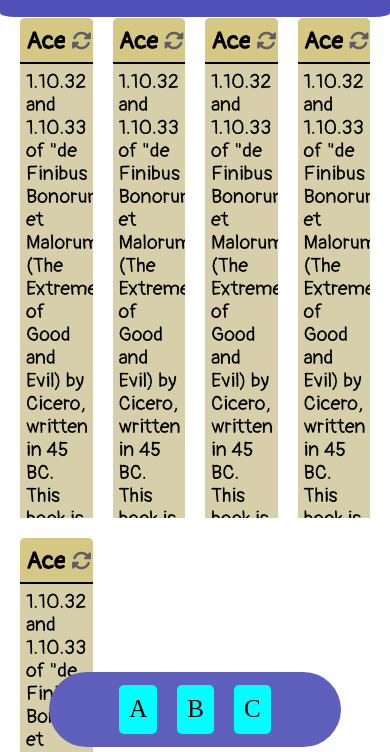
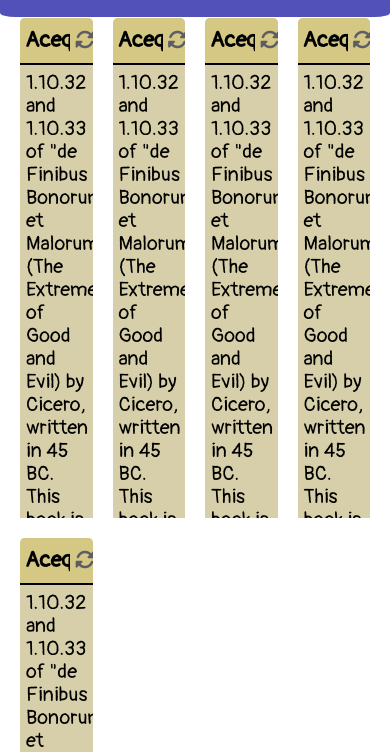
Before and after one commit to dogutesting/syncron_notes, a plain HTML site: page index.html in a window 390 px wide. Shown: the part 92-844 px from the top of the page. Drawn offline with Linux system fonts and the light colour scheme.

Commit message:
Responsive'den önceki commit.

```diff
--- a/css/index.css
+++ b/css/index.css
@@ -1,9 +1,10 @@
 body {
-
+    max-width: 1920px;
+    margin: 0 auto;
 }
-
 /* header */
 header {
+    max-width: 1920px;
     font-family: 'Pangolin-Regular';
     position: fixed;
     top: 0;
@@ -14,25 +15,22 @@ header nav {
     border-bottom-right-radius: 4%;
 
     background-color: rgb(81, 81, 185);
-    /*background-color: rgb(250, 229, 133);*/
+
     display: flex;
     justify-content: space-between;
     align-items: center;
     user-select: none;
 }
-
 #logo h1 {
     font-size: 30px;
     padding-left: 10px;
     color: white;
     transition: filter 0.5s ease;
 }
-
 #lang_buttons {
     display: flex;
     align-items: center;
 }
-
 #lang_buttons img {
     height: 45px;
     width: 90px;
@@ -41,17 +39,14 @@ header nav {
     border-radius: 6px;
     transition: filter 0.3s ease;
 }
-
 #lang_buttons img:hover{
     cursor: pointer;
     filter: brightness(70%);
 }
-
 #lang_buttons img:active {
     filter: brightness(40%);
     transition: none;
 }
-
 /* main */
 main {
     margin-top: 100px;
@@ -68,7 +63,6 @@ main {
     padding-left: 10px;
     padding-right: 10px;
 }
-
 .card {
     font-family: 'Pangolin-Regular';
     background-color: rgb(214, 207, 169);
@@ -80,39 +74,40 @@ main {
     border-top-left-radius: 5px;
     border-top-right-radius: 5px;
 }
-
 .top_bar_card {
     display: flex;
-    justify-content: space-between;
     border-bottom: 2px solid black;
-    padding: 6px;
-    padding-top: 10px;
     align-items: center;
     background-color: rgb(212, 200, 132);
+    height: 7%;
+
+    justify-content: space-between;
+
+    padding: 5px;
 }
 .top_bar_card h3 {
     margin: 0;
-    padding: 0;
     overflow: hidden;
     white-space: nowrap;
-    font-size: 24px;
+    font-size: 22px;
     text-align: left;
-    width: 85%;
+    width: 80%;
 
+    margin-right: 5px;
+    width: 79%;
 }
 .top_bar_card_right_buttons {
     display: flex;
     justify-content: space-between;
-    padding-right: 6px;
-    padding-left: 6px;
-    width: 15%;
+    align-items: center;
+    width: 20%;
 }
 .sync {
-    margin-right: 8px;
+    /* margin-right: 8px; */
     color: #5e5c64;
 }
 .finish_icon {
-    margin-right: 8px;
+    /* margin-right: 8px; */
     color: #5e5c64;
 }
 .finish_icon:hover {
@@ -135,48 +130,25 @@ main {
     color: #8f0a0a;
 }
 .main_card {
-
+    height: 92.3%;
+    overflow-y: scroll;
+    scrollbar-width: none;
+}
+.main_card::-webkit-scrollbar {
+    width: 0;
+}
+.main_card::-webkit-scrollbar-track {
+    background-color: transparent;
+}
+.main_card::-webkit-scrollbar-thumb {
+    background-color: transparent;
 }
 .main_card p {
     text-align: left;
     padding: 6px;
     margin: 0;
     font-size: 20px;
-    overflow-x: auto;
 }
 .main_card p:hover{
     background-color: #5e5c6428;
-
 }
-
-
-/* aside (bottom navigation) */
-
-aside {
-    position: fixed;
-    bottom: 5px;
-    width: 75%;
-    height: 75px;
-
-    left: 50%;
-    margin-left: -37.5%;
-
-}
-
-aside nav {
-    height: 100%;
-    background-color: rgb(95, 95, 189);
-    border-radius: 50px;
-
-    display: flex;
-    justify-content: center;
-    align-items: center;
-}
-
-aside nav div {
-    font-size: 25px;
-    background-color: aqua;
-    margin: 10px;
-    padding: 10px;
-    border-radius: 5px;
-}
--- a/index.html
+++ b/index.html
@@ -28,12 +28,6 @@
                 <h1>To Do Lists</h1>
             </div>
 
-            <!-- <div id="lang_buttons" style="background-color: yellow;">
-                <button id="tr_btn" class="btn">TR</button>
-                <button id="en_btn" class="btn">EN</button>
-                <button id="de_btn" class="btn">DE</button>
-            </div> -->
-
             <div id="lang_buttons">
                 <img src="imgs/tr.png" alt="Türkçe Dil Desteği">
                 <img src="imgs/en.png" alt="English Language">
@@ -43,7 +37,6 @@
     </header>
 
     <main>
-
         <div class="card">
             <div class="top_bar_card">
                 <h3 onclick="makeEditable(this)" onkeydown="handleKeyDown(event)">Aceq Yapılacaklar Listesi şimdi buradan ooo...</h3>
@@ -146,14 +139,6 @@
 
     </main>
 
-    <aside>
-        <nav>
-            <div>A</div>
-            <div>B</div>
-            <div>C</div>
-        </nav>
-    </aside>
-
 </body>
 </html>
 
```
